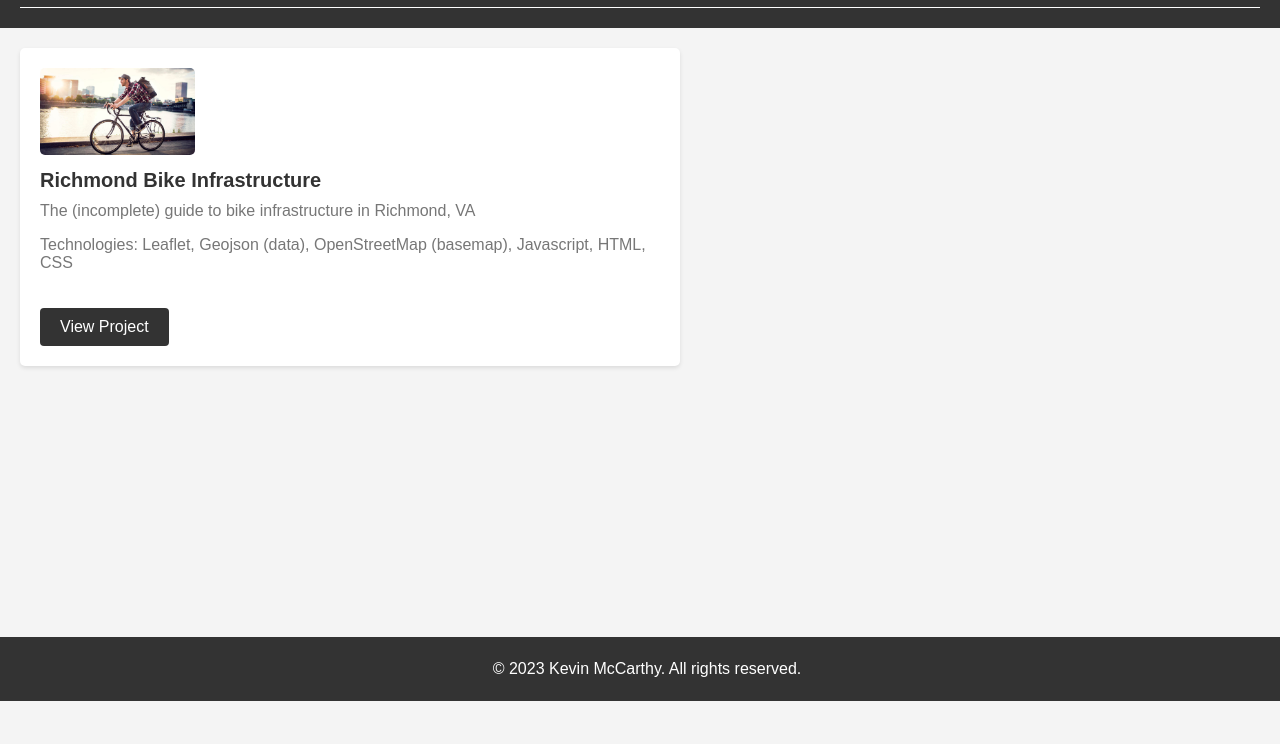
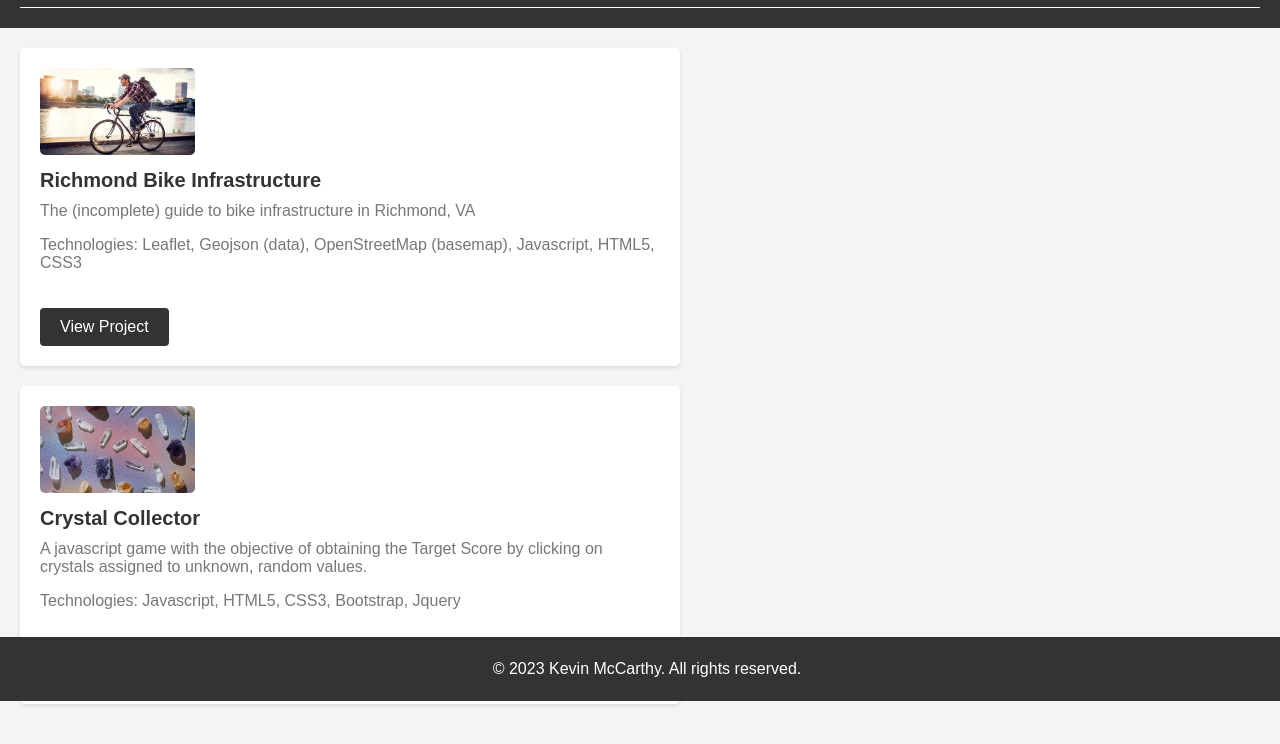
Before and after one commit to kmccarthy1/NeoPortfolio, a plain HTML site: page pages/projects.html in a window 1280 px wide. Shown: the part 99-843 px from the top of the page. Before the commit the page ends 800 px from the top, so only its background shows below. Drawn offline with Linux system fonts and the light colour scheme.

Commit message:
formatting

```diff
--- a/pages/projects.html
+++ b/pages/projects.html
@@ -121,17 +121,18 @@
       <img src="/images/bikeGuy.jpeg" alt="Project 1">
       <h2>Richmond Bike Infrastructure</h2>
       <p>The (incomplete) guide to bike infrastructure in Richmond, VA</p>
-      <p>Technologies: Leaflet, Geojson (data), OpenStreetMap (basemap), Javascript, HTML, CSS </p>
+      <p>Technologies: Leaflet, Geojson (data), OpenStreetMap (basemap), Javascript, HTML5, CSS3 </p>
 
       <a href="https://kmccarthy1.github.io/leaflet1/">View Project</a>
     </section>
 
-    <!-- <section class="project">
-      <img src="project2.jpg" alt="Project 2">
-      <h2>Project 2</h2>
-      <p>Ut commodo diam nec metus tincidunt tincidunt. Sed vitae nibh a nunc sagittis rhoncus.</p>
-      <a href="project2.html">View Project</a>
-    </section> -->
+    <section class="project">
+      <img src="/images/crystals.jpeg" alt="Project 2">
+      <h2>Crystal Collector</h2>
+      <p>A javascript game with the objective of obtaining the Target Score by clicking on crystals assigned to unknown, random values.</p>
+      <p>Technologies: Javascript, HTML5, CSS3, Bootstrap, Jquery</p>
+      <a href="https://kmccarthy1.github.io/CrystalCollector/">View Project</a>
+    </section>
 
     <!-- Add more project sections as needed -->
 
```
Also changed, not shown: images/crystals.jpeg (added).
